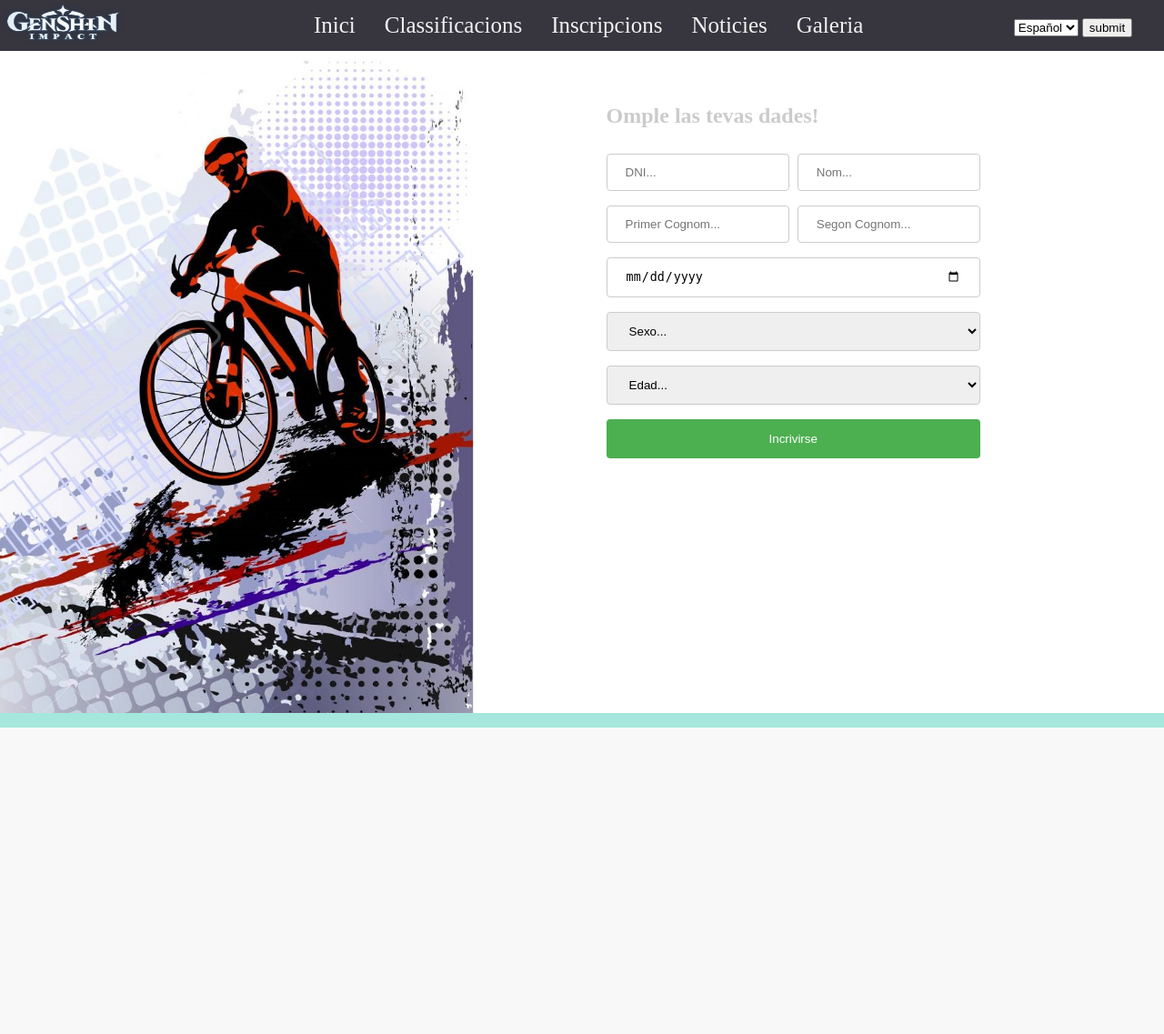
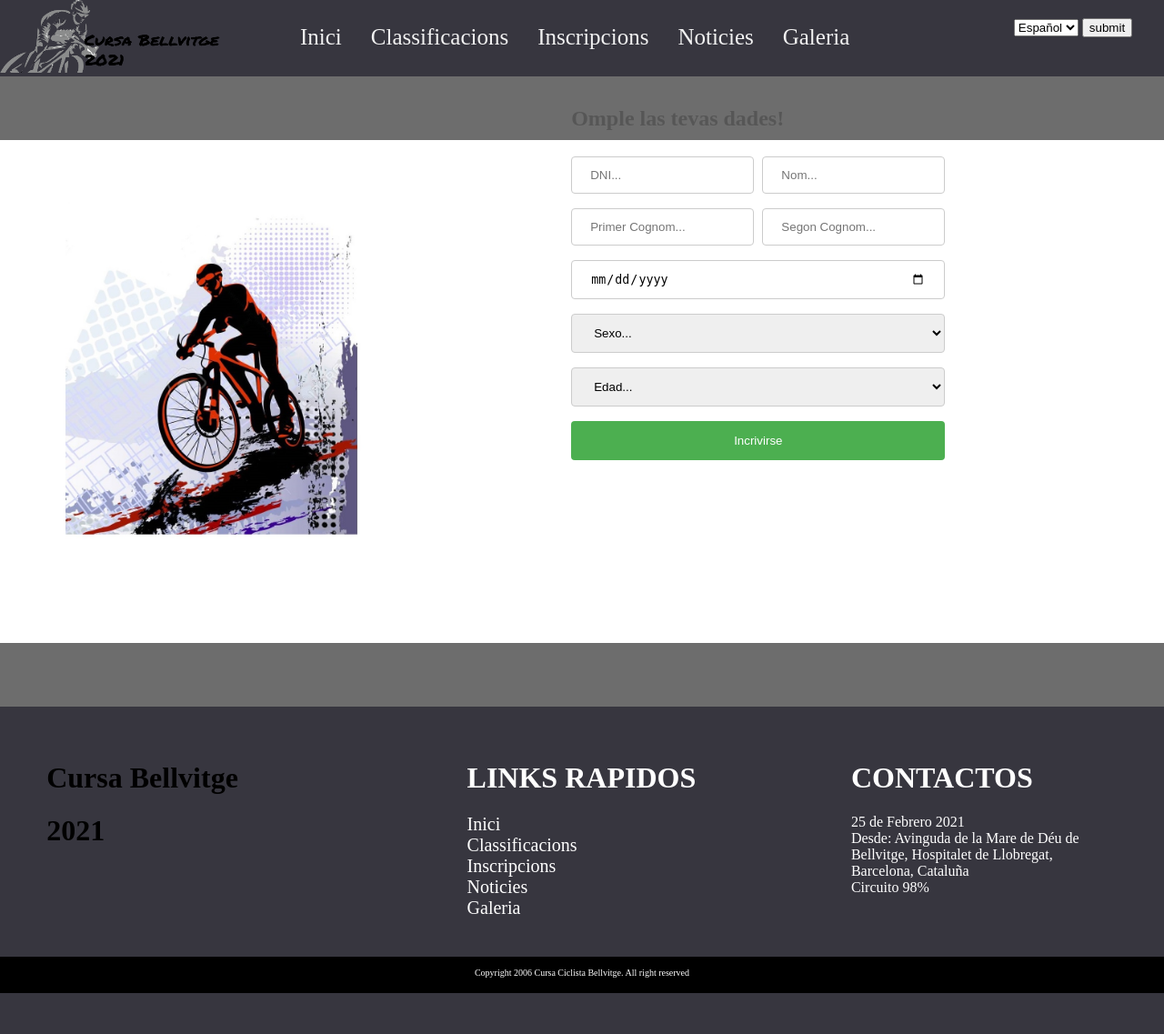
Before and after one commit to EloiRodriguez/activitat-transversal, a PHP site: page /view/Inscripcion.html in a window 1280 px wide. Shown: the whole page at 91% size. Before the commit the page ends 800 px from the top, so only its background shows below. Run offline with PHP 8.4, Linux system fonts and the light colour scheme.

Commit message:
javascrip

```diff
--- a/css/estilos.css
+++ b/css/estilos.css
@@ -1,15 +1,17 @@
-*
-{
+* {
     box-sizing: border-box;
 }
 
-html, body {
+html,
+body {
     margin: 0;
     padding: 0;
-  background-color: #a5e7dc;
+    background-color: #6d6d6d;
 }
 
+
 /*barra de navegacion*/
+
 .topnav {
     overflow: hidden;
     text-align: center;
@@ -17,7 +19,7 @@
     background-color: rgb(55, 54, 63);
 }
 
-#buscador{
+#buscador {
     float: inline-end;
 }
 
@@ -26,6 +28,7 @@
     display: block;
     color: #f2f2f2;
     text-align: center;
+    margin-top: 1%;
     padding: 14px 16px;
     text-decoration: none;
     font-size: 25px;
@@ -36,27 +39,23 @@
     color: white;
 }
 
-
 .topnav .icon {
     display: none;
 }
 
-.icono
-{
+.icono {
     position: relative;
     float: left;
     width: auto;
     height: auto;
 }
 
-.icono img
-{
-  width: 137px;
-  height: 50px;
+.icono img {
+    width: 250px;
+    height: 80px;
 }
 
-.idioma
-{
+.idioma {
     float: right;
     padding-top: 20px;
     width: 200px;
@@ -65,8 +64,8 @@
 
 
 /*Paguina Inicio*/
-  .entrada1
-  {
+
+.entrada1 {
     margin: 0;
     height: 92vh;
     background-image: url(../img/Portada1.jpg);
@@ -76,18 +75,15 @@
     text-align: center;
 }
 
-  .portada
-  {
+.portada {
     padding-top: 60px;
 }
 
-  .imagen
-  {
+.imagen {
     margin: auto;
 }
 
-  .inscripcion
-  {
+.inscripcion {
     margin: auto;
     border-radius: 3%;
     width: 250px;
@@ -97,22 +93,19 @@
     background: none;
 }
 
-  .inscripcion a
-  {
+.inscripcion a {
     text-decoration: none;
     color: white;
     font-size: 30px;
 }
 
-  .reloj
-  {
+.reloj {
     width: 100%;
     height: 20vh;
     background-color: rgb(15, 194, 201);
 }
 
-  .bienvenida
-  {
+.bienvenida {
     width: 100%;
     height: 50vh;
     background-color: rgb(15, 194, 201);
@@ -123,34 +116,35 @@
     background-size: cover;
 }
 
-  .bienvenida div
-  {
+.bienvenida div {
     width: 50%;
     height: auto;
 }
 
+
 /*Paguina Inscripcion*/
-  .entrada2
-  {
+
+.entrada2 {
     margin: 0;
-    height: 91vh;
+    height: 86.6vh;
     background-image: url(../img/Portada2.jpg);
     background-repeat: no-repeat;
     background-position: center;
-    background-size: cover;
+    background-size: contain;
 }
 
-  .form_inscrip
-  {
+.form_inscrip {
     float: right;
     width: auto;
     height: auto;
-    padding-top: 3%;
-    padding-right: 13%;
+    padding-top: 1%;
+    margin-right: 16%;
     padding-left: 13%;
 }
 
-  .form_inscrip input[type=text], .form_inscrip input[type=date], .form_inscrip select {
+.form_inscrip input[type=text],
+.form_inscrip input[type=date],
+.form_inscrip select {
     width: 92%;
     padding: 12px 20px;
     margin: 8px 0;
@@ -181,22 +175,69 @@
     padding: 20px;
 }
 
-  .mensaje
-  {
+.mensaje {
     background-color: white;
 }
 
+
+/*Footer*/
+
+footer {
+    width: 100%;
+    height: 45vh;
+    background-color: rgb(55, 54, 63);
+    padding: 2;
+    margin: 0;
+    text-align: center;
+}
+
+footer div {
+    margin: 4%;
+    margin-top: 2%;
+    margin-bottom: 2%;
+    padding-top: 1%;
+    text-align: left;
+    float: left;
+    width: 25vw;
+    height: auto;
+}
+
+.footer_nav li,
+.contactos li {
+    color: white;
+    list-style: none;
+}
+
+.footer_nav a {
+    color: white;
+    font-size: 20px;
+    text-decoration: none
+}
+
+.pie_final {
+    background-color: black;
+    color: white;
+    text-align: center;
+    font-size: 10px;
+    width: 100%;
+    height: 5vh;
+    margin: 0;
+}
+
 @media screen and (max-width: 600px) {
-  .topnav a {display: none;}
+    .topnav a {
+        display: none;
+    }
     .topnav a.icon {
         float: right;
         display: block;
     }
 }
 
-
 @media screen and (max-width: 600px) {
-  .topnav.responsive {position: relative;}
+    .topnav.responsive {
+        position: relative;
+    }
     .topnav.responsive a.icon {
         position: absolute;
         right: 0;
--- a/index.html
+++ b/index.html
@@ -1,5 +1,6 @@
 <!DOCTYPE html>
 <html lang="en">
+
 <head>
     <meta charset="UTF-8">
     <meta name="viewport" content="width=device-width, initial-scale=1">
@@ -25,7 +26,7 @@
     <div class="topnav" id="myTopnav">
 
         <div class="icono">
-            <img src="./img/logo.png">
+            <img src="./img/logotipo.jpg">
         </div>
 
         <a href="index.html" class="active">Inici</a>
@@ -73,4 +74,5 @@
 
     </footer>
 </body>
+
 </html>
--- a/js/validacion.js
+++ b/js/validacion.js
@@ -1,66 +1,100 @@
-function validacionForm() {
+window.onload = function() {
+    var dni = document.getElementsByClassName('validar')[0];
+    var edad = document.getElementsByClassName('validar')[7];
+    dni.addEventListener("focusout", validarDNI);
+    edad.addEventListener("focusout", autorellenarEdad);
 
 }
 
-function validarFor() {
-    //alert('hola')
+function validarDNI() {
 
-    /**
-     * Primera Forma
-     */
+    var dni = document.getElementsByClassName('validar')[0].value;
+    var letras = ['T', 'R', 'W', 'A', 'G', 'M', 'Y', 'F', 'P', 'D', 'X', 'B', 'N', 'J', 'Z', 'S', 'Q', 'V', 'H', 'L', 'C', 'K', 'E', 'T'];
 
-    // var inputs = document.getElementsByTagName("input");
+    if (!(numeracion < 0) || !(numeracion >= 99999999)) {
+        var numeracion = dni.slice(0, 8);
+        var letraInicial = dni.charAt(8);
+        var letraMayuscula = letraInicial.toUpperCase();
 
-    // for (let i = 0; i < inputs.length; i++) {
-    //     if (inputs[i].type == 'text' || inputs[i].type == 'date' || inputs[i].type == 'email') {
+        if (letraInicial != letraMayuscula) {
+            document.getElementById('dni').style.border = "2px solid red";
+        } else {
+            var letraFinal = numeracion % 23;
+            //alert(letras[letraFinal]);
 
-    //         if (inputs[i].type == 'text' && inputs[i].value == '') {
-    //             inputs[i].style.borderColor = 'red';
-    //         } else {
-    //             inputs[i].style.borderColor = 'none';
-    //         }
+            if (letraInicial != letras[letraFinal]) {
+                document.getElementById('dni').style.border = "2px solid red";
+            } else {
+                document.getElementById('dni').style.border = "2px solid green";
+            }
+        }
+    }
+}
 
-    //         if (inputs[i].type == 'date' && inputs[i].value == '') {
-    //             inputs[i].style.borderColor = 'red';
-    //         } else {
-    //             inputs[i].style.borderColor = 'none';
-    //         }
+function autorellenarEdad() {
+    var edad = document.getElementsByClassName('validar')[7].value;
+    var sexo = document.getElementById(sexe).value;
 
-    //         if (inputs[i].type == 'email' && inputs[i].value == '') {
-    //             inputs[i].style.borderColor = 'red';
-    //         } else {
-    //             inputs[i].style.borderColor = 'none';
-    //         }
-    //     }
-    // }
+    if (sexo == "") {
+        document.getElementById('mensaje').innerHTML = "<p>No se ha especificado el sexo</p>";
+        document.getElementById('mensaje').style.color = "black";
+        document.getElementById('mensaje').style.backgroundColor = '#FA788D';
+        document.getElementById('mensaje').style.borderRadius = "4px";
+        document.getElementById('mensaje').style.padding = "0.5%";
+    } else {
+        if (edad >= 8 && edad <= 12) {
+            if (sexo == 'Masculino') {
+                $cat = 1;
+            } else if (sexo == 'Femenino') {
+                $cat = 2;
+            }
+        } else if (edad >= 13 && edad <= 15) {
+            if (sexo == 'Masculino') {
+                $cat = 3;
+            } else if (sexo == 'Femenino') {
+                $cat = 4;
+            }
+        } else if (edad >= 16 && edad <= 25) {
+            if (sexo == 'Masculino') {
+                $cat = 5;
+            } else if (sexo == 'Femenino') {
+                $cat = 6;
+            }
+        } else if (edad >= 26 && edad <= 50) {
+            if (sexo == 'Masculino') {
+                $cat = 7;
+            } else if (sexo == 'Femenino') {
+                $cat = 8;
+            }
+        } else if (edad >= 51 && edad <= 80) {
+            if (sexo == 'Masculino') {
+                $cat = 9;
+            } else if (sexo == 'Femenino') {
+                $cat = 10;
+            }
+        }
 
-    // var sexe = document.getElementById('sexe');
+        return $cat
+    }
+}
 
-    // if (sexe.value == '') {
-    //     sexe.style.borderColor = 'red';
-    // } else {
-    //     sexe.style.borderColor = 'none';
-    // }
 
-    // var edad = document.getElementById('edad');
-
-    // if (edad.value == '') {
-    //     edad.style.borderColor = 'red';
-    // } else {
-    //     edad.style.borderColor = 'none';
-    // }
-
-    /**
-     * Segunda Forma
-     */
-
+function validacionForm() {
     var validados = document.getElementsByClassName('validar');
     for (let i = 0; i < validados.length; i++) {
+        console.log(validados[i].value);
+        let valor = "";
         if (validados[i].value == '') {
             validados[i].style.borderColor = 'red';
+            valor = "false";
         } else {
-            validados[i].style.borderColor = 'none';
+            validados[i].style.borderColor = '#DCDCDC';
+        }
+
+        if (valor == "") {
+            return true;
+        } else {
+            return false;
         }
     }
-    return false;
 }
--- a/view/inscripcion.html
+++ b/view/inscripcion.html
@@ -8,7 +8,7 @@
     <link rel="stylesheet" href="https://cdnjs.cloudflare.com/ajax/libs/font-awesome/4.7.0/css/font-awesome.min.css">
     <link rel="icon" type="image/ico" href="../img/logo.ico">
     <script src="../js/validacion.js"></script>
-    <title>Genshin Impact</title>
+    <title>Cursa bellvitge 2021</title>
 </head>
 
 <script>
@@ -27,10 +27,10 @@
     <div class="topnav" id="myTopnav">
 
         <div class="icono">
-            <img src="../img/logo.png">
+            <img src="../img/logotipo.png">
         </div>
 
-        <a style="margin-left: 15%;" href="../index.html" class="active">Inici</a>
+        <a style="margin-left: 5%;" href="../index.html" class="active">Inici</a>
         <a href="classificacions.html">Classificacions</a>
         <a href="inscripcion.html">Inscripcions</a>
         <a href="noticies.html">Noticies</a>
@@ -49,13 +49,14 @@
                 <input type="submit" value="submit">
             </form>
         </div>
+
     </div>
 
     <div class="entrada2">
 
         <div class="form_inscrip">
             <h2 style="opacity: 0.2;">Omple las tevas dades!</h2>
-            <form action="../model/inscrivir.php" method="POST" onsubmit="return validarFor()">
+            <form action="../model/inscrivir.php" method="POST" onsubmit="return validacionForm()">
                 <input style="margin-right: 5px; width: 45%;" type="text" id="dni" class="validar" name="dni" placeholder="DNI...">
 
                 <input style="width: 45%;" type="text" id="nom" class="validar" name="nom" placeholder="Nom..."><br>
@@ -64,7 +65,7 @@
 
                 <input style="width: 45%;" type="text" id="cognom2" class="validar" name="cognom2" placeholder="Segon Cognom..."><br>
 
-                <input type="date" id="data_naix" name="data_naix" class="validar" placeholder="Fecha Nacimento..."><br>
+                <input type="date" id="data_naix" class="validar" name="data_naix" placeholder="Fecha Nacimento..."><br>
 
                 <select name="sexe" id="sexe" class="validar">
                     <option disabled selected value="">Sexo...</option>
@@ -81,14 +82,42 @@
                 </select><br>
                 <input type="submit" id="error" value="Incrivirse">
             </form>
+
             <div id="mensaje"></div>
+
         </div>
 
 
     </div>
 
     <footer>
-
+        <div class="auto_presentacion">
+            <h1>Cursa Bellvitge</h1>
+            <h1>2021</h1>
+        </div>
+        <div class="footer_nav">
+            <ul>
+                <li>
+                    <h1>LINKS RAPIDOS</h1>
+                </li>
+                <li><a href="../index.html">Inici</a></li>
+                <li><a href="classificacions.html">Classificacions</a></li>
+                <li><a href="inscripcion.html">Inscripcions</a></li>
+                <li><a href="noticies.html">Noticies</a></li>
+                <li><a href="galeria.html">Galeria</a></li>
+            </ul>
+        </div>
+        <div class="contactos">
+            <ul>
+                <li>
+                    <h1>CONTACTOS</h1>
+                </li>
+                <li>25 de Febrero 2021</li>
+                <li>Desde: Avinguda de la Mare de Déu de Bellvitge, Hospitalet de Llobregat, Barcelona, Cataluña</li>
+                <li>Circuito 98%</li>
+            </ul>
+        </div>
+        <div class="pie_final">Copyright 2006 Cursa Ciclista Bellvitge. All right reserved</div>
     </footer>
 </body>
 
```
Also changed, not shown: js/inscripcion.js (+28 -23 lines), img/Portada2.jpg, img/enlace_juego.JPG (deleted), img/iconos.png (deleted), img/logo.ico, img/logo.png (deleted), img/logotipo.png (added), img/seleccion.jpg (deleted). Lines whose indentation alone changed are shown as unchanged.
